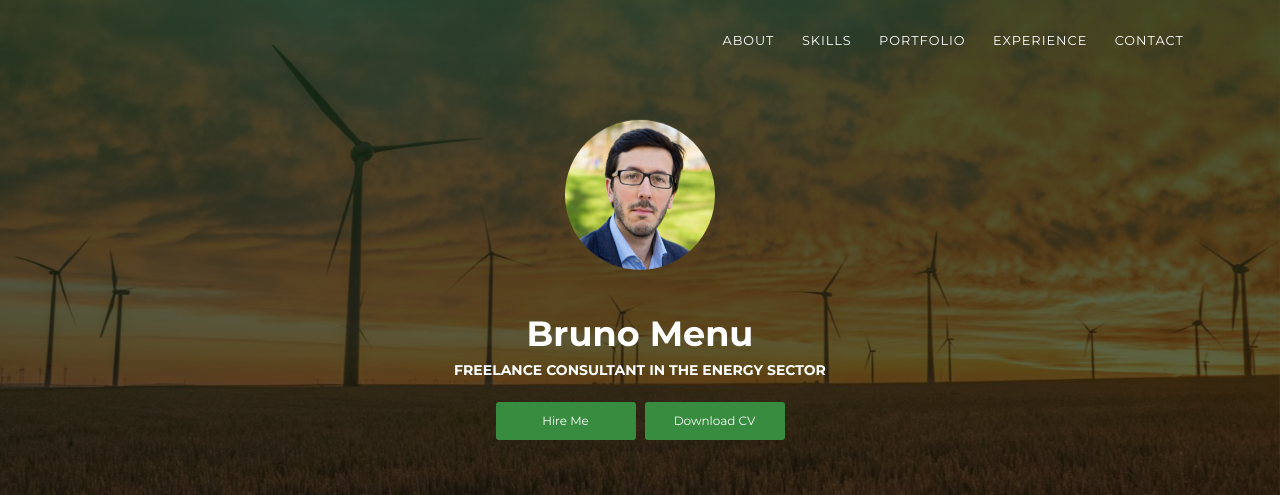
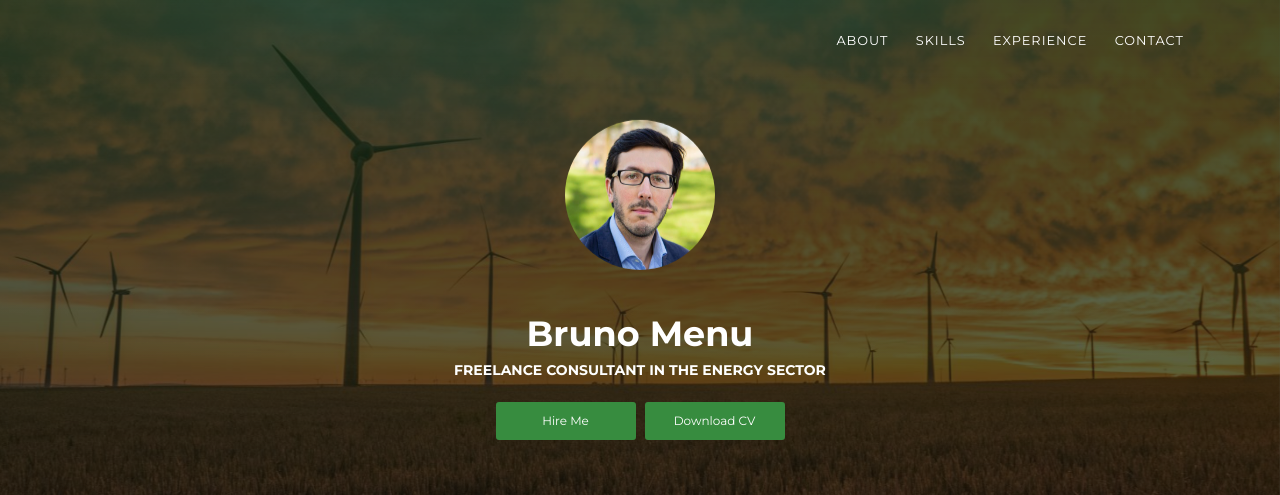
Before and after one commit to brunomenu/brunomenu.github.io, a plain HTML site: page index.html in a window 1280 px wide. Shown: the top 495 px of the page. Drawn offline with Linux system fonts and the light colour scheme.

Commit message:
Update index.html

```diff
--- a/index.html
+++ b/index.html
@@ -24,7 +24,6 @@
               <ul class="navbar-nav">
                 <li class="nav-item"><a class="nav-link smooth-scroll" href="#about">About</a></li>
                 <li class="nav-item"><a class="nav-link smooth-scroll" href="#skill">Skills</a></li>
-                <li class="nav-item"><a class="nav-link smooth-scroll" href="#portfolio">Portfolio</a></li>
                 <li class="nav-item"><a class="nav-link smooth-scroll" href="#experience">Experience</a></li>
                 <li class="nav-item"><a class="nav-link smooth-scroll" href="#contact">Contact</a></li>
               </ul>
```
